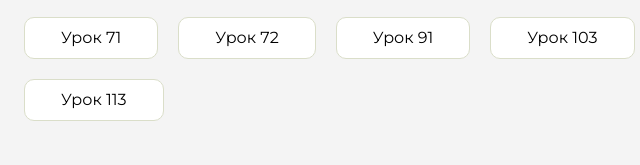
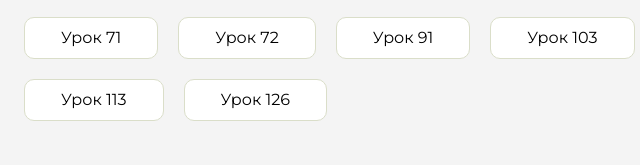
Before and after one commit to alemminik/homework, a plain HTML site: page index.html in a window 1280 px wide. Shown: the part 345-510 px from the top of the page, 432-1072 px from the left. Drawn offline with Linux system fonts and the light colour scheme.

Commit message:
Update index.html

```diff
--- a/index.html
+++ b/index.html
@@ -134,6 +134,9 @@
                     <li class="content__list-item">
                         <a href="homework14/index.html">Урок 113</a>
                     </li>
+                    <li class="content__list-item">
+                        <a href="wake-and-bake/index.html">Урок 126</a>
+                    </li>
                 </ul>
             </div>
             <div class="content__block hidden" id="diplomBlock">
```
